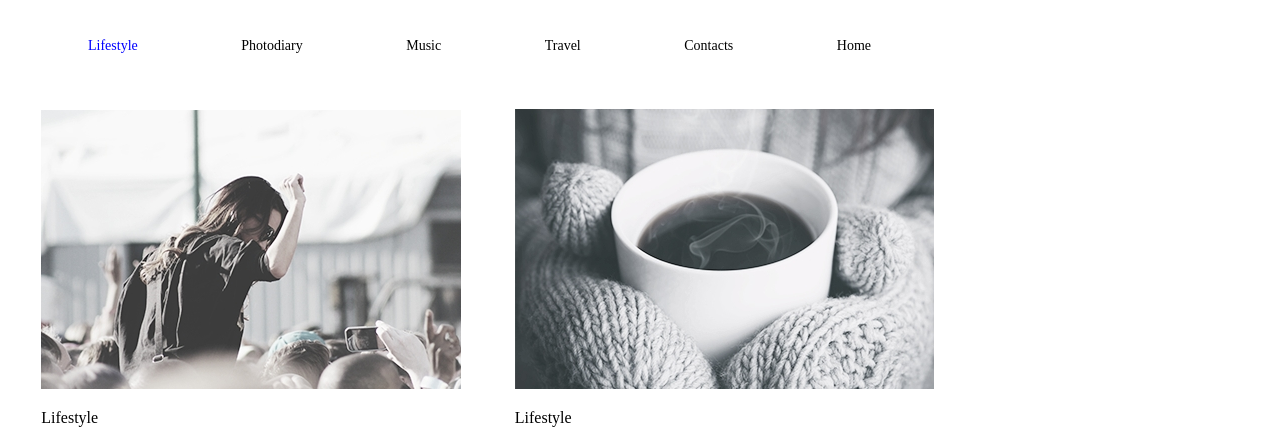
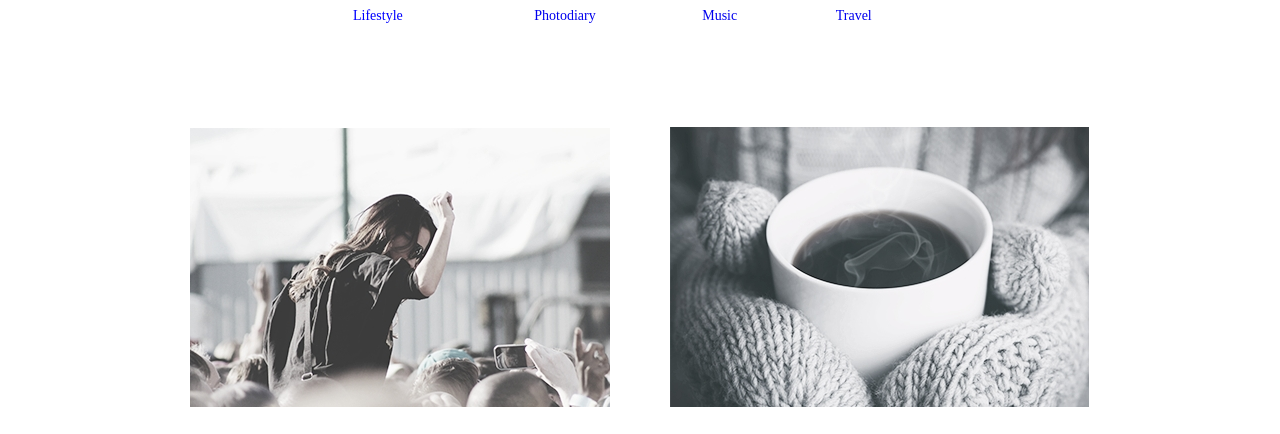
Before and after one commit to Biakova-Mariia/goit-fe-course, a plain HTML site: page html+css/module_3/index.html in a window 1280 px wide. Shown: the top 434 px of the page. Drawn offline with nearby package versions, Linux system fonts and the light colour scheme.

Commit message:
my repository

```diff
--- /dev/null
+++ b/html+css/module_3/css/app.1.css
@@ -0,0 +1,148 @@
+html {
+    box-sizing: border-box;
+}
+
+*, *::before, *::after {
+    box-sizing: inherit;
+}
+
+* {
+    font-family: "Playfair Display-Regular";
+    font-size: 14px;
+}
+
+.container {
+    width: 900px;
+    margin: 0 auto;
+    background-color: rgb(255, 255, 255);
+}
+
+.header_container {
+    width: 900px;
+    margin: 0 auto;
+    background-color: rgb(255, 255, 255);
+    margin-bottom: 103px;
+}
+
+.navigation {
+    margin: 0;
+    padding: 0;
+    list-style: none;
+    display: inline-block;
+}
+
+.li_1 {
+    margin-right: 163px;
+}
+
+.li_2 {
+    margin-left: 163px;
+}
+
+.li_3 {
+    margin-left: 128px;
+    margin-right: 103px;
+}
+
+.li_4 {
+    margin-right: 95px;
+}
+
+.navigation li {
+    display: inline-block;
+    text-decoration: none;
+    color: black;
+    background: none;
+}
+
+.navigation a {
+    text-decoration: none;
+}
+
+
+img {
+    display: block;
+    height: auto;
+    max-width: 100%;
+    margin-bottom: 30px;
+}
+
+
+#lifestyle {
+    color: blue;
+}
+.navigation a:hover,
+.navigation a:focus
+ {
+    color: mediumvioletred;
+    background: white;
+    font-size: 18px;
+}
+#lifestyle:hover {
+    color: mediumvioletred;
+    background: white;
+    font-size: 18px;
+}
+
+.features {
+    display: inline-block;
+    font-size: 0;
+
+}
+
+.features_list {
+    width: 420px;
+    margin: 0;
+    padding: 0;
+    display: inline-block;
+    margin-right: 60px;
+    list-style: none;
+    font-size: 14px;
+    text-align: justify;
+    margin-bottom: 132px;
+}
+
+
+.features_list:nth-child(2n) {
+    margin-right: 0;
+}
+
+.features_list h2 {
+    margin-bottom: 24px;
+    font-size: 30px;
+}
+
+.font {
+    text-align: left;
+    font-size: 14px;
+    font-family: "Ubuntu";
+    margin: 0 0;
+}
+
+.features_list p {
+    margin: 0;
+}
+
+.features_list:nth-child(4n+1) {
+    margin-bottom: 75px;
+}
+.features_list:nth-child(6n) {
+    margin-bottom: 75px;
+}
+
+.button {
+    text-align: center;
+}
+
+
+.button1 {
+    margin: 0;
+    padding: 20px 34px;
+    font-size: 20px;
+    line-height: 24px;
+    font-family: "Playfair Display";
+    background-color: #ffffff;
+    font-weight: 400;
+    cursor: pointer;
+    margin-bottom: 70px;
+}
--- a/html+css/module_3/css/app.css
+++ /dev/null
@@ -1,80 +0,0 @@
-* {
-    font-family: "Playfair Display-Regular";
-    font-size: 14px;
-}
-
-* {
-    box-sizing: border-box;
-}
-header {
-    width: 960px;
-    align-content: center;
-}
-main {
-    width: 960px;
-}
-ul {
-    display: inline-block;
-    margin: 30px;
-    padding: 0;
-    text-align: center;
-    text-decoration: none;
-    color: black;
-    background: none;
-}
-
-li {
-    display: inline-block;
-    margin: 0 50px;
-    padding: 0;
-    text-align: center;
-}
-
-a {
-    text-decoration: none;
-    color: black;
-    background: none;
-}
-#lifestyle {
-    color: blue;
-}
-li>a:hover {
-    color: mediumvioletred;
-    background: white;
-    font-size: 18px;
-}
-#lifestyle:hover {
-    color: mediumvioletred;
-    background: white;
-    font-size: 18px;
-}
-main {
-    display: inline-block;
-    width: 960px;
-    text-align: center;
-}
-article {
-    display: inline-block;
-    width: 470px;
-    padding: 25px;
-}
-p {
-    text-align: justify;
-    ;
-}
-
-.font {
-    text-align: left;
-    font-size: 16px;
-    font-family: "Ubuntu-Light";
-}
-
-h2 {
-    text-align: justify;
-    font-size: 30px;
-    font-weight: 2;
-}
-form {
-margin: 0 35px;
-text-align: left;
-}
--- a/html+css/module_3/index.html
+++ b/html+css/module_3/index.html
@@ -5,27 +5,26 @@
      <meta name="viewport" content="width=device-width, initial-scale=1.0">
      <meta http-equiv="X-UA-Compatible" content="ie-edge">
      <title>Module3-Homework</title>
-     <link rel="stylesheet" href="css/app.css">
+     <link rel="stylesheet" href="css/app.1.css">
      <link rel="stylesheet" href="https://fonts.googleapis.com/css?family=Playfair+Display&display=swap" rel="stylesheet">
  </head>
  <body>
-     <header>
-         <nav>
-             <ul>
-                 <li><a id="lifestyle" href="#">Lifestyle</a></li>
-                 <li><a href="#">Photodiary</a></li>
-                 <li><a href="#">Music</a></li>
-                 <li><a href="#">Travel</a></li>
-                 <li><a href="#">Contacts</a></li>
-                 <li><a href="#">Home</a></li>
+     <header class="header_container">
+         <nav class="page-nav">
+             <ul class="navigation">
+                 <li class="li_2"><a id="lifestyle" href="#">Lifestyle</a></li>
+                 <li class="li_3"><a href="#">Photodiary</a></li>
+                 <li class="li_4"><a href="#">Music</a></li>
+                 <li class="li_1"><a href="#">Travel</a></li>
              </ul>
          </nav>
      </header>
-     <main>
-        <article>
+     <main class="container">
+      <section class="features">
+        <article class="features_list">
             <img src="pictures/girl1.jpg" alt="girl">
-            <pre class="font">Lifestyle</pre>
-            <h2>More than just a music festival </h2>
+            <p class="font">Lifestyle</p>
+            <h2>More than just a music festival</h2>
             <p>Lorem ipsum dolor sit amet, consectetur adipisicing elit, sed do eiusmod tempor incididunt ut
         labore et dolore magna aliqua. Ut enim ad minim veniam, quis nostrud exercitation ullamco laboris nisi
         ut aliquip ex ea commodo consequat. Duis aute irure dolor in reprehenderit in voluptate velit esse cillum
@@ -37,27 +36,40 @@
         quia dolor sit amet, consectetur, adipisci velit, sed quia non numquam eius modi tempora incidunt ut labore et dolore
          magnam aliquam quaerat voluptatem.</p>
         </article>
-        <article>
+        <article class="features_list">
             <img src="pictures/Filtro_fotografico_5_copia_2.jpg" alt="coffee">
-            <pre class="font">Lifestyle</pre>
+            <p class="font">Lifestyle</p>
             <h2>Life tastes better with coffee</h2>
             <p>Lorem ipsum dolor sit amet, consectetur adipisicing elit, sed do eiusmod tempor incididunt ut labore et dolore magna aliqua. Ut enim ad minim veniam, quis nostrud exercitation ullamco laboris nisi ut aliquip ex ea commodo consequat. Duis aute irure dolor in reprehenderit in voluptate velit esse cillum dolore eu fugiat nulla pariatur. Excepteur sint occaecat cupidatat non proident, sunt in culpa qui officia deserunt mollit anim id est laborum. Sed ut perspiciatis unde omnis iste natus error sit voluptatem accusantium doloremque laudantium, totam rem aperiam, eaque ipsa quae ab illo inventore veritatis et quasi architecto beatae vitae dicta sunt explicabo. Nemo enim ipsam voluptatem quia voluptas sit aspernatur aut odit aut fugit, sed quia consequuntur magni dolores eos qui ratione voluptatem sequi nesciunt. Neque porro quisquam est, qui dolorem ipsum quia dolor sit amet, consectetur, adipisci velit, sed quia non numquam eius modi tempora incidunt ut labore et dolore magnam aliquam quaerat voluptatem.</p>
         </article>
-        <article>
+        <article class="features_list">
             <img src="pictures/girls.jpg" alt="girls">
-            <pre class="font">Photodiary</pre>
+            <p class="font">Photodiary</p>
             <h2>American dream</h2>
             <p>Lorem ipsum dolor sit amet, consectetur adipisicing elit, sed do eiusmod tempor incididunt ut labore et dolore magna aliqua. Ut enim ad minim veniam, quis nostrud exercitation ullamco laboris nisi ut aliquip ex ea commodo consequat. Duis aute irure dolor in reprehenderit in voluptate velit esse cillum dolore eu fugiat nulla pariatur. Excepteur sint occaecat cupidatat non proident, sunt in culpa qui officia deserunt mollit anim id est laborum. Sed ut perspiciatis unde omnis iste natus error sit voluptatem accusantium doloremque laudantium, totam rem aperiam, eaque ipsa quae ab illo inventore veritatis et quasi architecto beatae vitae dicta sunt explicabo. Nemo enim ipsam voluptatem quia voluptas sit aspernatur aut odit aut fugit, sed quia consequuntur magni dolores eos qui ratione voluptatem sequi nesciunt. Neque porro quisquam est, qui dolorem ipsum quia dolor sit amet, consectetur, adipisci velit, sed quia non numquam eius modi tempora incidunt ut labore et dolore magnam aliquam quaerat voluptatem.</p>
         </article>
-        <article>
+        <article class="features_list">
             <img src="pictures/back.jpg" alt="Alps">
-            <pre class="font">Photodiary</pre>
+            <p class="font">Photodiary</p>
             <h2>A day exploring the Alps</h2>
             <p>Lorem ipsum dolor sit amet, consectetur adipisicing elit, sed do eiusmod tempor incididunt ut labore et dolore magna aliqua. Ut enim ad minim veniam, quis nostrud exercitation ullamco laboris nisi ut aliquip ex ea commodo consequat. Duis aute irure dolor in reprehenderit in voluptate velit esse cillum dolore eu fugiat nulla pariatur. Excepteur sint occaecat cupidatat non proident, sunt in culpa qui officia deserunt mollit anim id est laborum. Sed ut perspiciatis unde omnis iste natus error sit voluptatem accusantium doloremque laudantium, totam rem aperiam, eaque ipsa quae ab illo inventore veritatis et quasi architecto beatae vitae dicta sunt explicabo. Nemo enim ipsam voluptatem quia voluptas sit aspernatur aut odit aut fugit, sed quia consequuntur magni dolores eos qui ratione voluptatem sequi nesciunt. Neque porro quisquam est, qui dolorem ipsum quia dolor sit amet, consectetur, adipisci velit, sed quia non numquam eius modi tempora incidunt ut labore et dolore magnam aliquam quaerat voluptatem.</p>
         </article>
-            <form>
-              <button>Load more</button>
-            </form>
+        <article class="features_list">
+            <img src="pictures/girl_on_the_road.jpg" alt="girl_on_the_road">
+            <p>lifestyle</p>
+            <h2>Top 10 song for running</h2>
+            <p>Lorem ipsum dolor sit amet, consectetur adipisicing elit, sed do eiusmod tempor incididunt ut labore et dolore magna aliqua. Ut enim ad minim veniam, quis nostrud exercitation ullamco laboris nisi ut aliquip ex ea commodo consequat. Duis aute irure dolor in reprehenderit in voluptate velit esse cillum dolore eu fugiat nulla pariatur. Excepteur sint occaecat cupidatat non proident, sunt in culpa qui officia deserunt mollit anim id est laborum. Sed ut perspiciatis unde omnis iste natus error sit voluptatem accusantium doloremque laudantium, totam rem aperiam, eaque ipsa quae ab illo inventore veritatis et quasi architecto beatae vitae dicta sunt explicabo. Nemo enim ipsam voluptatem quia voluptas sit aspernatur aut odit aut fugit, sed quia consequuntur magni dolores eos qui ratione voluptatem sequi nesciunt. Neque porro quisquam est, qui dolorem ipsum quia dolor sit amet, consectetur, adipisci velit, sed quia non numquam eius modi tempora incidunt ut labore et dolore magnam aliquam quaerat voluptatem.</p>
+        </article>
+        <article class="features_list">
+            <img src="pictures/road.jpg" alt="road">
+            <p>lifestyle</p>
+            <h2>Cold winter days</h2>
+            <p>Lorem ipsum dolor sit amet, consectetur adipisicing elit, sed do eiusmod tempor incididunt ut labore et dolore magna aliqua. Ut enim ad minim veniam, quis nostrud exercitation ullamco laboris nisi ut aliquip ex ea commodo consequat. Duis aute irure dolor in reprehenderit in voluptate velit esse cillum dolore eu fugiat nulla pariatur. Excepteur sint occaecat cupidatat non proident, sunt in culpa qui officia deserunt mollit anim id est laborum. Sed ut perspiciatis unde omnis iste natus error sit voluptatem accusantium doloremque laudantium, totam rem aperiam, eaque ipsa quae ab illo inventore veritatis et quasi architecto beatae vitae dicta sunt explicabo. Nemo enim ipsam voluptatem quia voluptas sit aspernatur aut odit aut fugit, sed quia consequuntur magni dolores eos qui ratione voluptatem sequi nesciunt. Neque porro quisquam est, qui dolorem ipsum quia dolor sit amet, consectetur, adipisci velit, sed quia non numquam eius modi tempora incidunt ut labore et dolore magnam aliquam quaerat voluptatem.</p>
+        </article>
+        <div class="button">
+         <button class="button1">Load more</button>
+        </div>
+      </section>
      </main>
  </body>
 </html>
```
Also changed, not shown: html+css/module_3/pictures/girl_on_the_road.jpg (added), html+css/module_3/pictures/road.jpg (added).
